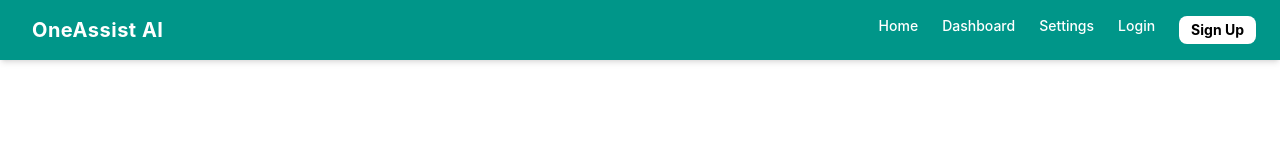
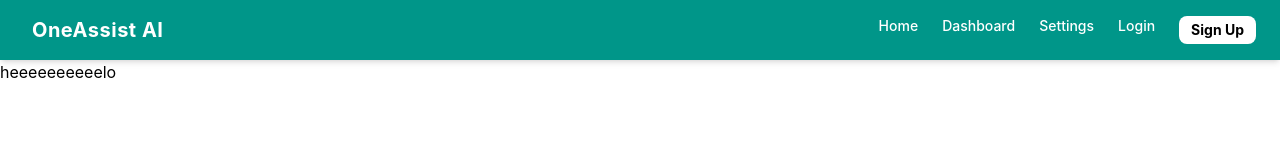
Before and after one commit to Nasieku-art/OneAssist-Ai, a React (Vite) app: page / in a window 1280 px wide. Shown: the top 160 px of the page. Built offline with nearby package versions, Linux system fonts and the light colour scheme.

Commit message:
Adde a new component for Home (Hero)

```diff
--- a/src/Components/Hero.jsx
+++ b/src/Components/Hero.jsx
@@ -1 +1,10 @@
-fun
+function Hero (){
+    return(
+<div>
+    heeeeeeeeeelo
+</div>
+    )
+}
+
+
+export default Hero;
--- a/src/Pages/Home.jsx
+++ b/src/Pages/Home.jsx
@@ -1,9 +1,9 @@
-
+import Hero from "../Components/Hero";
 
 function Home(){
     return(
 <div>
-
+   <Hero/>
 </div>
     )
 }
```
